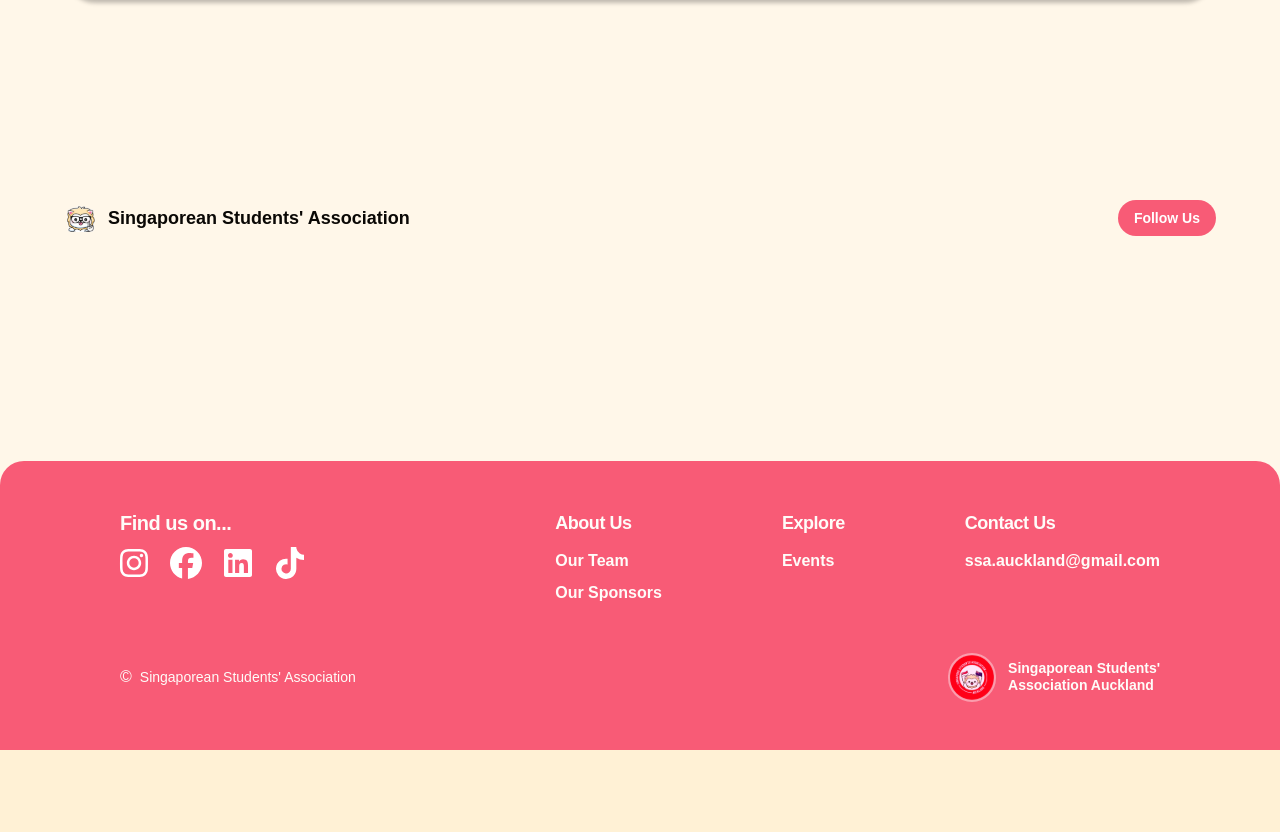
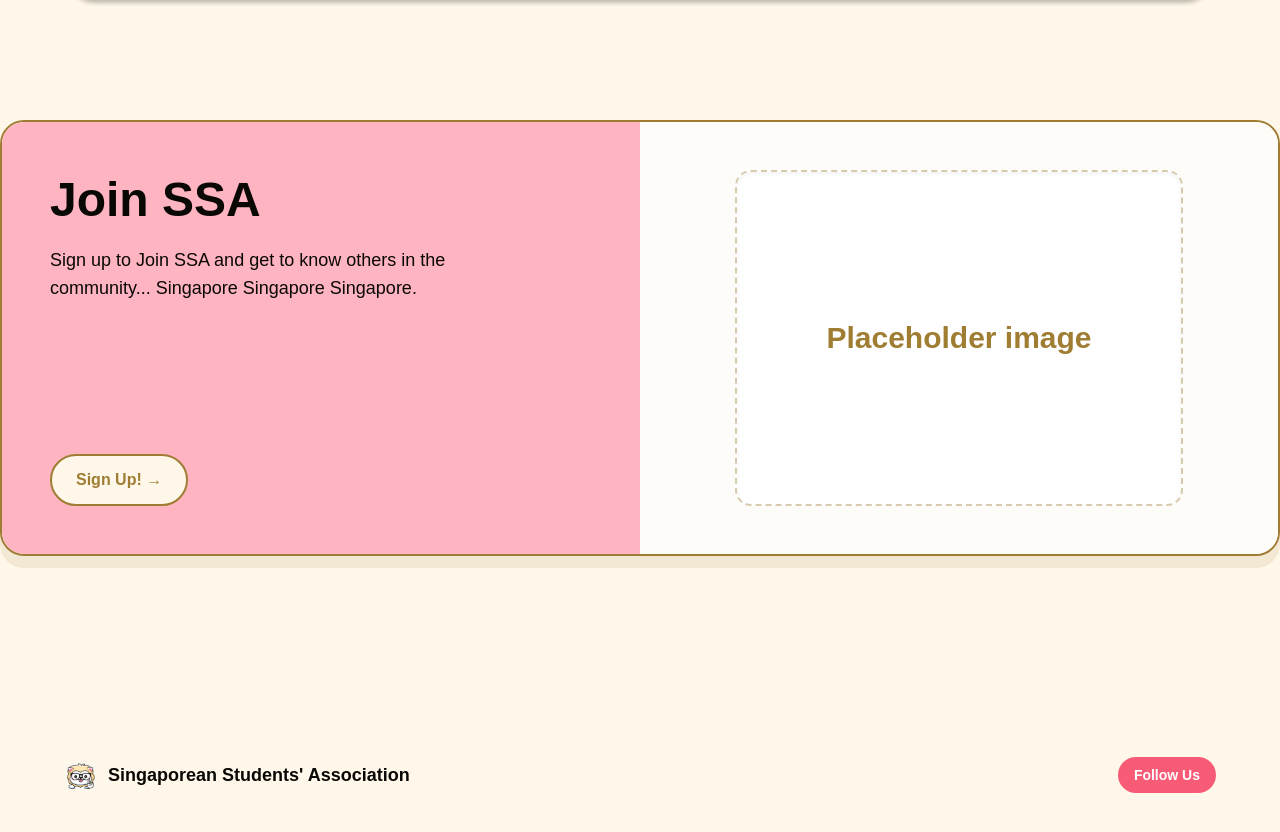
Before and after one commit to UoaWDCC/ssa, a Next.js app in the folder web/: page / in a window 1280 px wide. Shown: the part 1612-2444 px from the top of the page. Before the commit the page ends 2362 px from the top, so only its background shows below. Built offline with nearby package versions, Linux system fonts and the light colour scheme; a web font is replaced by a local one.

Commit message:
feat: adding basic join card

```diff
--- a/web/src/app/page.tsx
+++ b/web/src/app/page.tsx
@@ -3,6 +3,7 @@ import Footer from '@/components/Footer'
 import Hero from '@/components/Hero'
 import { HighlightCard } from '@/components/HighlightCard'
 import InstagramFeed from '@/components/InstagramFeed'
+import JoinCard from '@/components/JoinCard'
 
 export default function Home() {
   return (
@@ -42,6 +43,7 @@ export default function Home() {
           imageAlt="Ice Kachang event artwork"
         />
       </section>
+      <JoinCard />
       <InstagramFeed />
       <Footer />
     </main>
--- /dev/null
+++ b/web/src/components/JoinCard.tsx
@@ -0,0 +1,34 @@
+export default function JoinCard() {
+  return (
+    <section className="w-full overflow-hidden rounded-3xl border-2 border-ssa-muted-gold bg-ssa-white shadow-[0_12px_0_rgba(159,125,50,0.12)]">
+      <div className="flex min-h-80 flex-col md:flex-row">
+        <div className="flex flex-1 flex-col justify-between gap-6 bg-ssa-pink p-6 sm:p-8 md:p-10 lg:p-12">
+          <div className="space-y-4">
+            <h2 className="font-averia text-4xl font-bold leading-tight text-ssa-black sm:text-5xl">
+              Join SSA
+            </h2>
+            <p className="max-w-md text-base leading-7 text-ssa-black sm:text-lg">
+              Sign up to Join SSA and get to know others in the community...
+              Singapore Singapore Singapore.
+            </p>
+          </div>
+
+          <button
+            type="button"
+            className="inline-flex w-fit items-center justify-center rounded-full border-2 border-ssa-muted-gold bg-ssa-yellow-light px-6 py-3 font-averia text-base font-bold text-ssa-muted-gold transition-transform duration-200 hover:-translate-y-0.5 hover:bg-ssa-yellow"
+          >
+            Sign Up! →
+          </button>
+        </div>
+
+        <div className="flex flex-1 items-center justify-center bg-ssa-white p-6 sm:p-8 md:p-10 lg:p-12">
+          <div className="flex aspect-4/3 w-full max-w-md items-center justify-center rounded-2xl border-2 border-dashed border-ssa-muted-gold/40 bg-white text-center shadow-inner">
+            <span className="px-6 font-averia text-2xl font-bold text-ssa-muted-gold sm:text-3xl">
+              Placeholder image
+            </span>
+          </div>
+        </div>
+      </div>
+    </section>
+  )
+}
```
